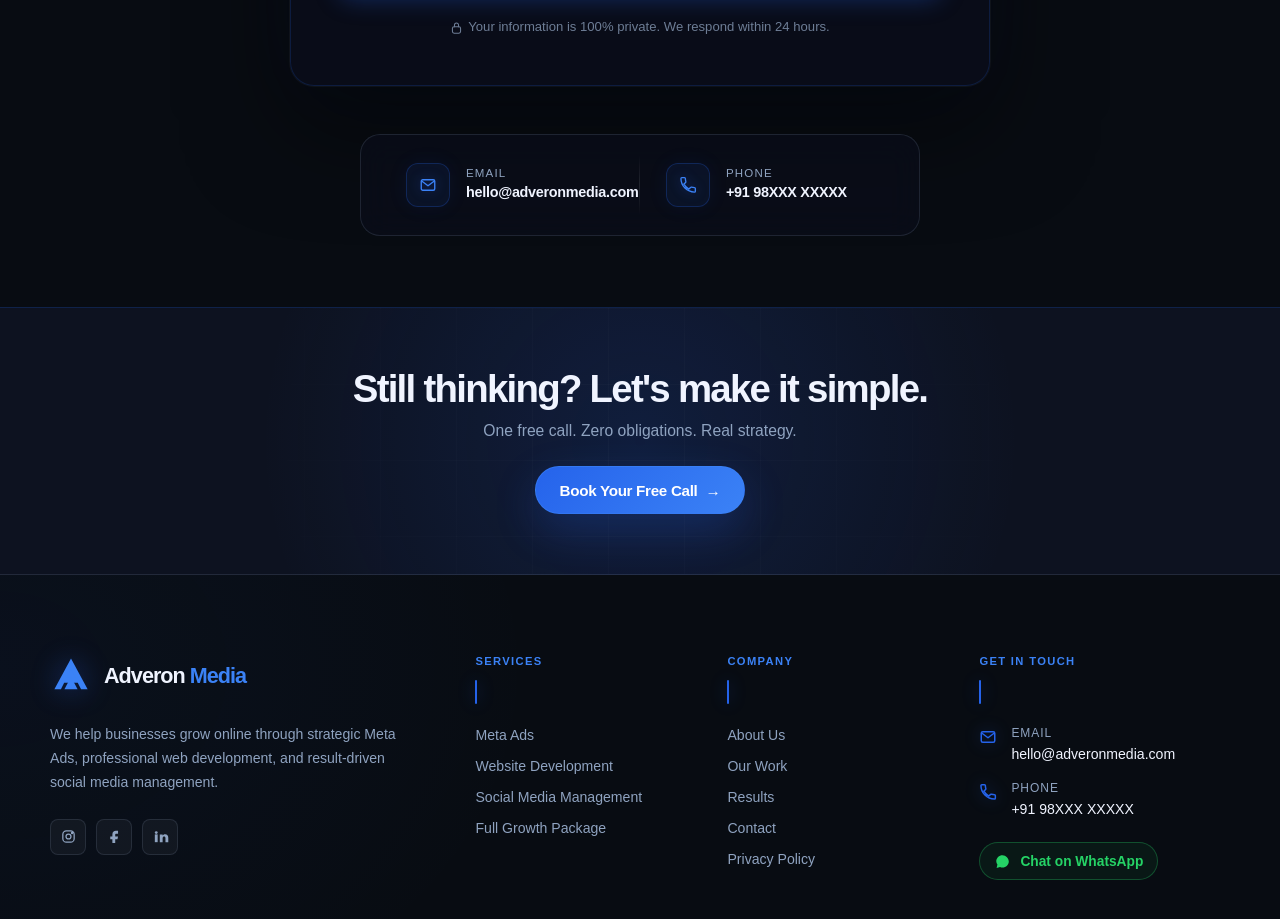
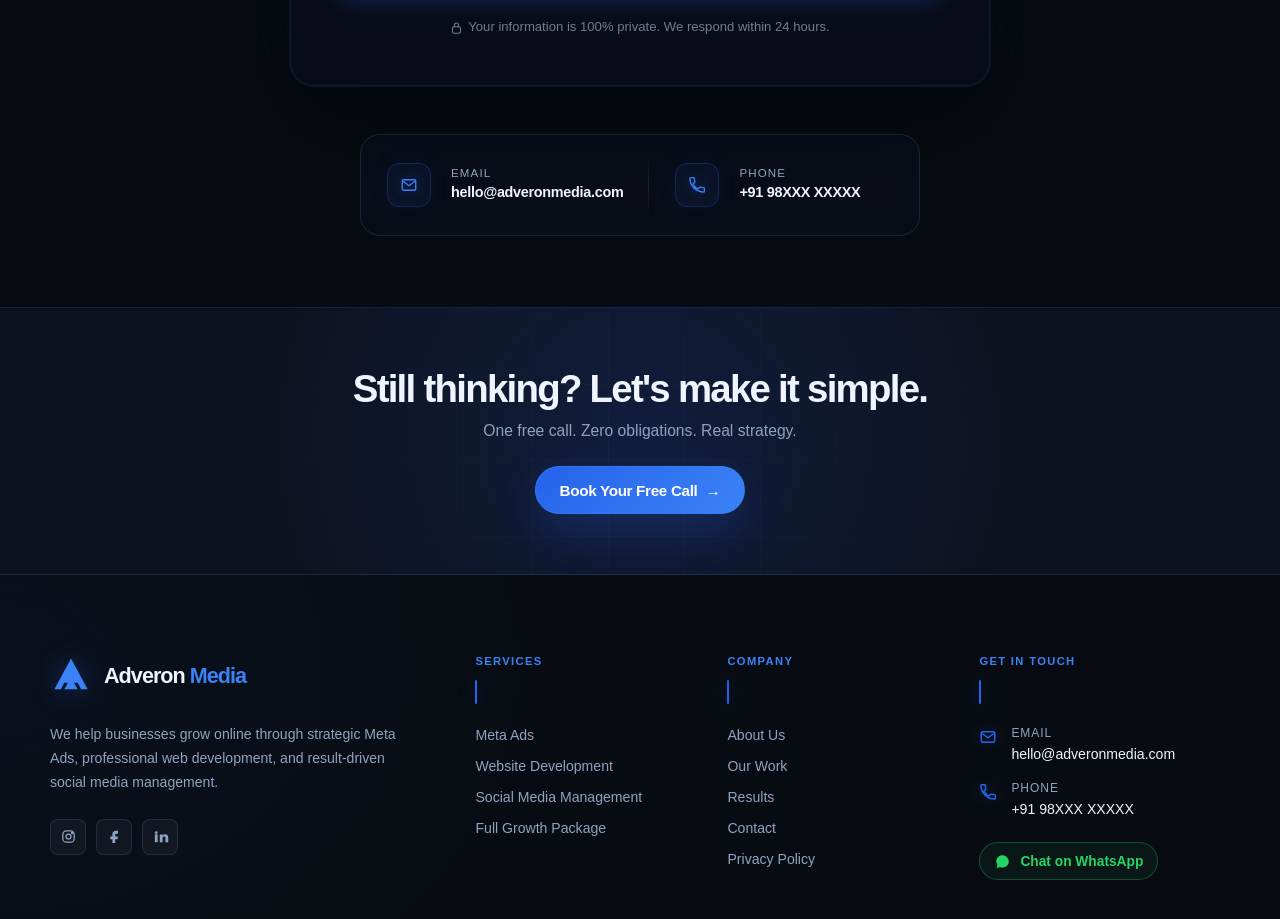
Before and after one commit to HoneyCode24/adveron-media, a React (Vite) app: page / in a window 1280 px wide. Shown: the part 6580-7499 px from the top of the page. Built offline with nearby package versions, Linux system fonts and the light colour scheme.

Commit message:
update in the contact

```diff
--- a/src/components/Contact.css
+++ b/src/components/Contact.css
@@ -698,11 +698,11 @@
 
 .contact-info-item {
   flex: 1;
-  max-width: 260px;        /* stops items from stretching too wide */
+  max-width: 340px;        /* stops items from stretching too wide */
   position: relative;
   display: flex;
   align-items: center;
-  gap: 16px;
+  gap: 20px;
   padding: 28px 26px;
   transition: background 0.25s ease;
 }
```
